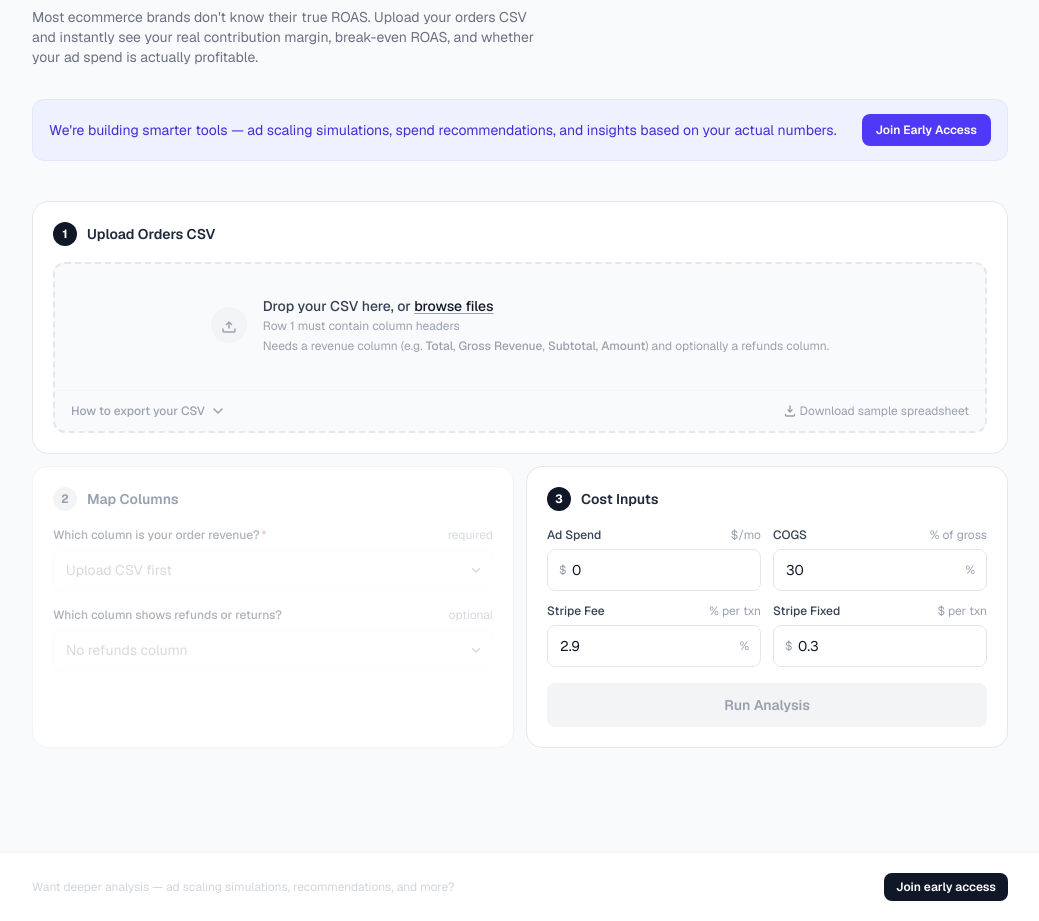
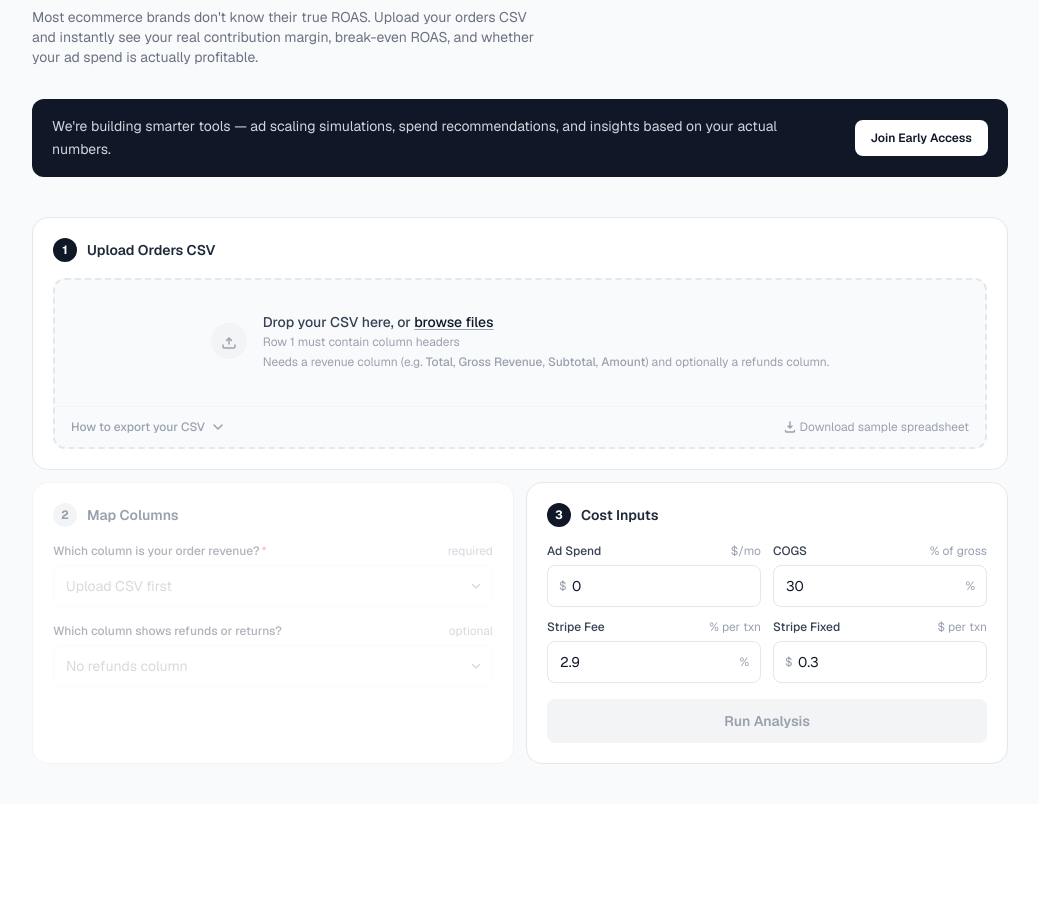
Before and after one commit to danielasgrosz/scale-sanity-check, a Next.js app: page / in a window 1280 px wide. Shown: the part 132-1053 px from the top of the page, without its empty margins (120-1159 px from the left). After the commit the page ends 936 px from the top, so only its background shows below. Built offline with nearby package versions, Linux system fonts and the light colour scheme.

Commit message:
Make early access hero banner visually bold with dark background

```diff
--- a/app/page.tsx
+++ b/app/page.tsx
@@ -182,8 +182,8 @@ export default function HomePage() {
         </div>
 
         {/* Early access banner */}
-        <div className="mb-8 flex flex-col sm:flex-row sm:items-center gap-3 rounded-xl bg-indigo-50 border border-indigo-100 px-4 py-3.5">
-          <p className="flex-1 text-sm text-indigo-700 leading-relaxed">
+        <div className="mb-8 flex flex-col sm:flex-row sm:items-center gap-4 rounded-xl bg-gray-900 px-5 py-4">
+          <p className="flex-1 text-sm text-gray-300 leading-relaxed">
             We&apos;re building smarter tools — ad scaling simulations, spend recommendations, and insights based on your actual numbers.
           </p>
           <a
@@ -191,7 +191,7 @@ export default function HomePage() {
             target="_blank"
             rel="noopener noreferrer"
             onClick={() => window.plausible?.("EarlyAccessClick")}
-            className="shrink-0 text-xs font-semibold px-3.5 py-2 rounded-lg bg-indigo-600 text-white hover:bg-indigo-700 transition-colors"
+            className="shrink-0 text-xs font-semibold px-4 py-2.5 rounded-lg bg-white text-gray-900 hover:bg-gray-100 transition-colors"
           >
             Join Early Access
           </a>
@@ -475,23 +475,6 @@ export default function HomePage() {
         )}
       </main>
 
-      {/* Footer strip — always visible */}
-      <footer className="border-t border-gray-100 bg-white mt-16">
-        <div className="max-w-5xl mx-auto px-6 py-5 flex items-center justify-between gap-4">
-          <p className="text-xs text-gray-300">
-            Want deeper analysis — ad scaling simulations, recommendations, and more?
-          </p>
-          <a
-            href={EARLY_ACCESS_URL}
-            target="_blank"
-            rel="noopener noreferrer"
-            onClick={() => window.plausible?.("EarlyAccessClick")}
-            className="text-xs font-semibold px-3 py-1.5 rounded-lg bg-gray-900 text-white hover:bg-gray-800 transition-colors shrink-0"
-          >
-            Join early access
-          </a>
-        </div>
-      </footer>
     </div>
   );
 }
```
